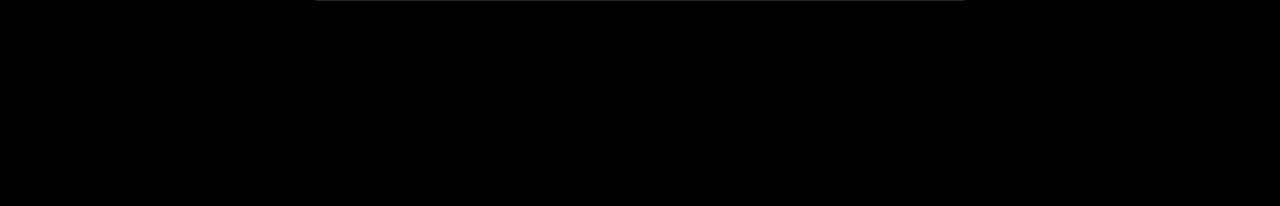
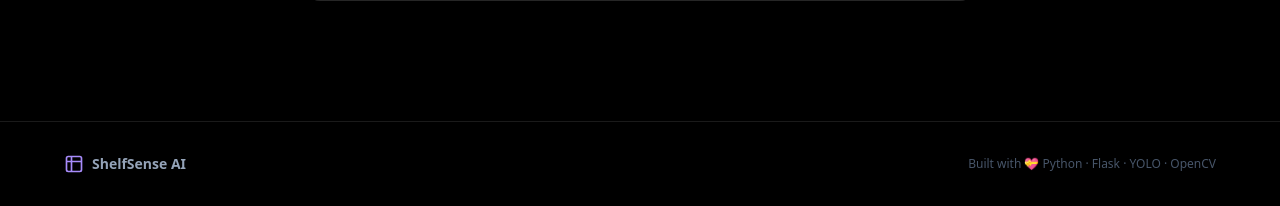
Before and after one commit to cvngi5/ShelfSense-AI, a Flask app: page / in a window 1280 px wide. Shown: the part 2462-2668 px from the top of the page. Before the commit the page ends 2463 px from the top, so only its background shows below. Run offline with Flask 3, Linux system fonts and the light colour scheme; some libraries are stand-ins or nearby versions.

Commit message:
style: add footer section

```diff
--- a/templates/index.html
+++ b/templates/index.html
@@ -267,6 +267,21 @@
     </div>
 </section>
 
+<!--footer section-->
+<footer class="border-t border-white/10 px-8 py-8 mt-10">
+    <div class="max-w-6xl mx-auto flex flex-col md:flex-row justify-between items-center gap-4">
+        <div class="flex items-center gap-2">
+            <svg class="w-5 h-5 text-violet-400" fill="none" stroke="currentColor" viewbox="0 0 24 24">
+                <path stroke-linecap="round" stroke-linejoin="round" stroke-width="2"
+                d="M9 3H5a2 2 0 00-2 2v4m6-6h10a2 2 0 012 2v4M9 3v18m0 0h10a2 2 0 002-2V9M9 21H5a2 2 0 01-2-2V9m0 0h18"/>
+            </svg>
+            <span class="text-sm font-semibold text-slate-400">ShelfSense AI</span>
+        </div>
+        <p class="text-slate-600 text-xs">
+            Built with 💝 Python · Flask · YOLO · OpenCV
+        </p>
+    </div>
+</footer>
 
    </main>
 <script>
```
